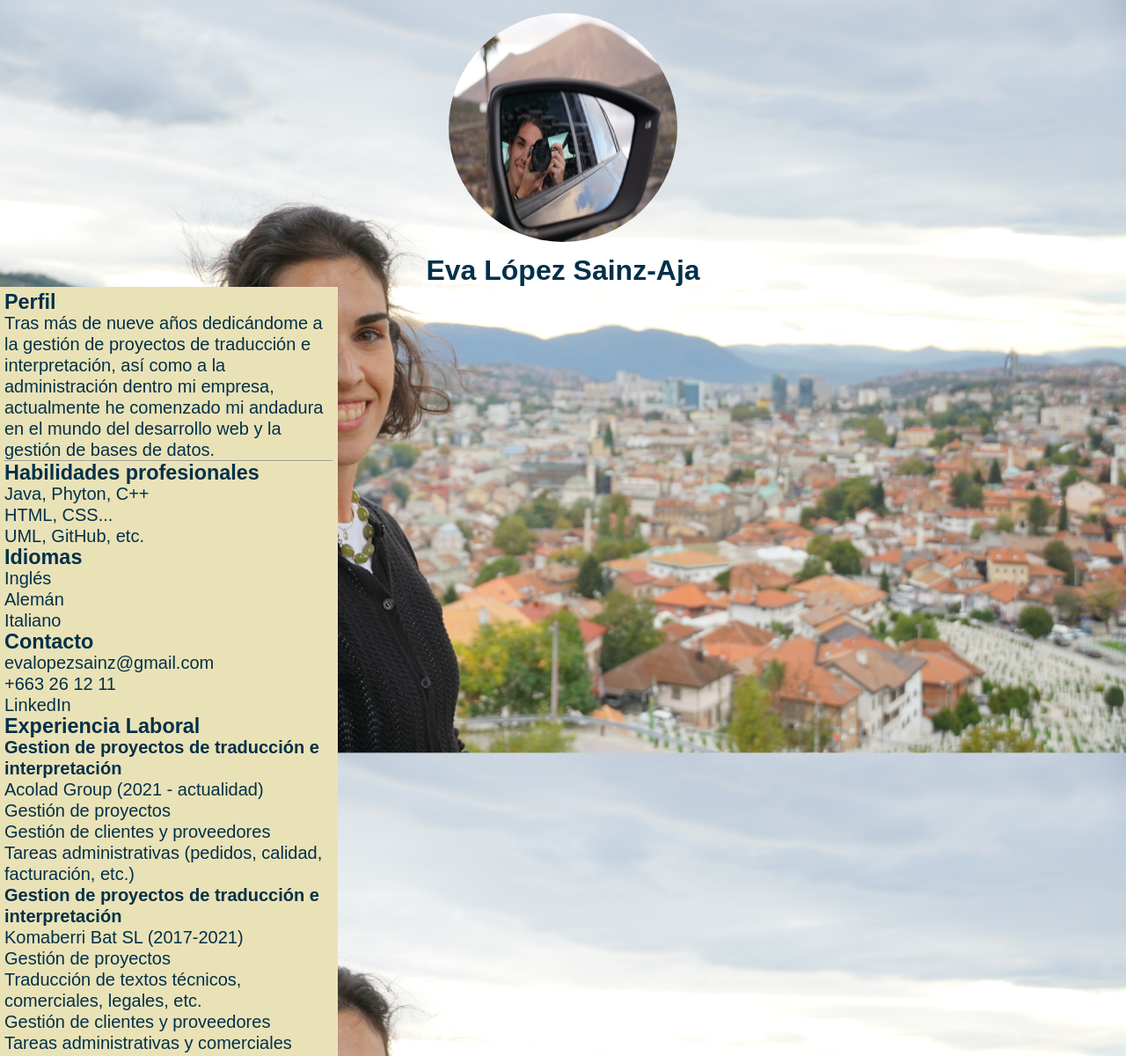
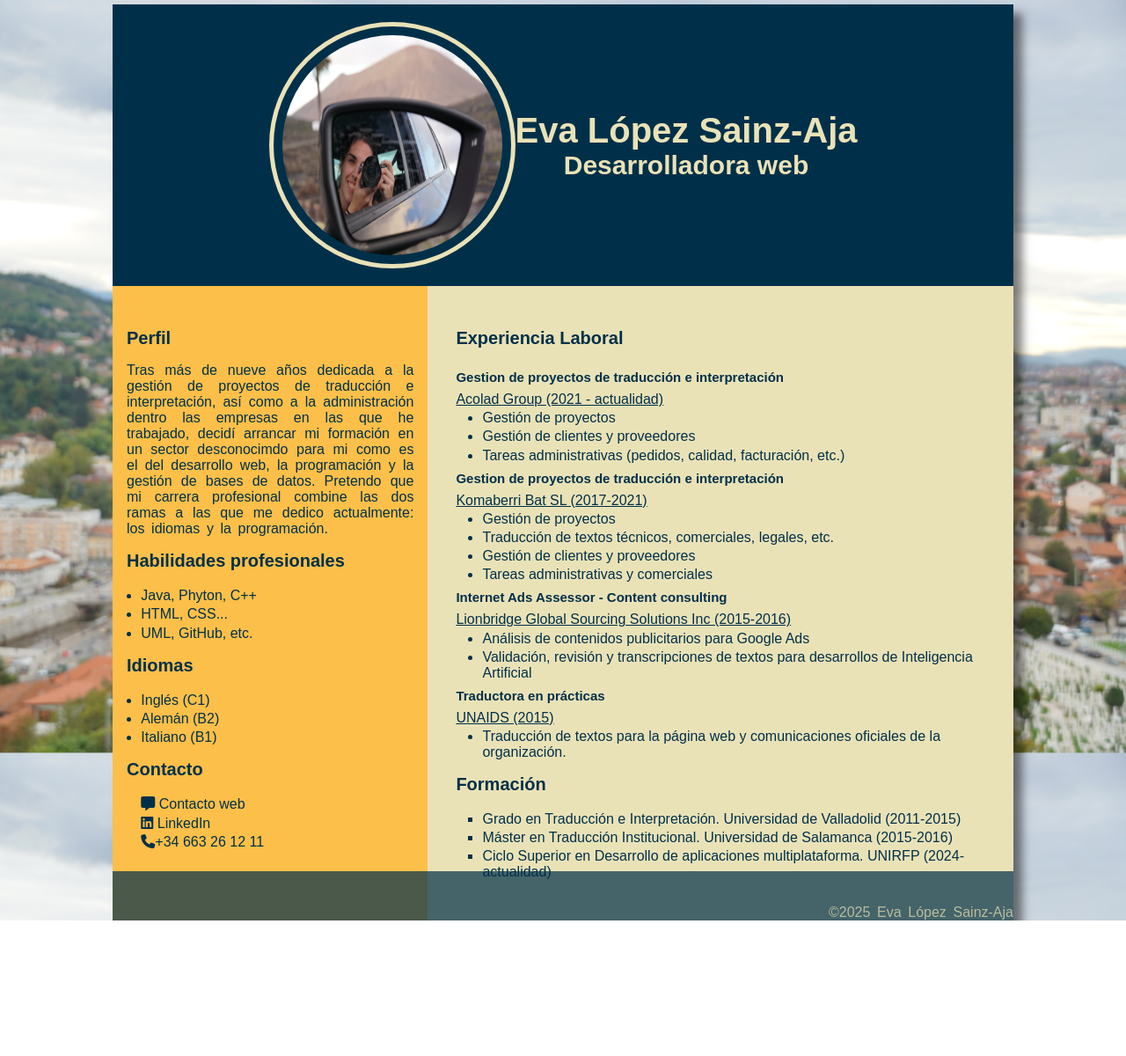
Before and after one commit to evals7/LMS_actividad_4_landing_page_personal, a plain HTML site: page cv.html in a window 1280 px wide. Shown: the top 1200 px of the page at 88% size. After the commit the page ends 1046 px from the top, so only its background shows below. Drawn offline with Linux system fonts and the light colour scheme.

Commit message:
layout final del CV

```diff
--- a/cv.html
+++ b/cv.html
@@ -8,26 +8,28 @@
     <title>CV</title>
 </head>
 <body>
-    <div>
+    <div class="cv">
         <div class="cabecera-cv">
             <div class="foto-perfil-cv">
                 <img src="img/foto_perfil.JPG" alt="foto_perfil">
             </div>
-            <div>
+            <div class="nombre-cv">
                <h1>Eva López Sainz-Aja</h1>
+               <h2>Desarrolladora web</h2>
             </div>
         </div>
 
         <div class="contenido-cv">
-            <section>
+            <section class="perfil-cv">
                 <!--Carta de Presentación-->
                 <h3>Perfil</h3>
-                    <p class="presentación-cv">
-                        Tras más de nueve años dedicándome a la gestión de proyectos de traducción e
-                        interpretación, así como a la administración dentro mi empresa, actualmente he comenzado mi andadura en el mundo
-                        del desarrollo web y la gestión de bases de datos.
+                    <p>
+                        Tras más de nueve años dedicada a la gestión de proyectos de traducción e
+                        interpretación, así como a la administración dentro las empresas en las que he trabajado,
+                        decidí arrancar mi formación en un sector desconocimdo para mi como es el
+                        del desarrollo web, la programación y la gestión de bases de datos. Pretendo que mi carrera profesional
+                        combine las dos ramas a las que me dedico actualmente: los idiomas y la programación.
                     </p>
-                <hr>
                 <!--Habilidades-->
                 <h3>Habilidades profesionales</h3>
                     <div>
@@ -40,26 +42,26 @@
                 <h3>Idiomas</h3>
                     <div>
                         <ul>
-                            <li>Inglés</li>
-                            <li>Alemán</li>
-                            <li>Italiano</li>
+                            <li>Inglés (C1)</li>
+                            <li>Alemán (B2)</li>
+                            <li>Italiano (B1)</li>
                         </ul>
                     </div>
                 <h3>Contacto</h3>
-                    <div>
+                    <div class="contacto-cv">
                         <ul>
-                            <li>evalopezsainz@gmail.com</li>
-                            <li>+663 26 12 11</li>
-                            <li>LinkedIn</li>
+                            <li><a href="formulario.html" target="_blank"><i class="fa-solid fa-message"></i> Contacto web</a></li>
+                            <li><a href="https://www.linkedin.com/in/evalopezsainz?utm_source=share&utm_campaign=share_via&utm_content=profile&utm_medium=android_app " target="_blank"><i class="fa-brands fa-linkedin"></i> LinkedIn</a></li>
+                            <li><i class="fa-solid fa-phone"></i>+34 663 26 12 11</li>
                         </ul>
                     </div>
             </section>
             <!--Experiencia laboral-->
-            <section>
+            <section class="experiencia-cv">
                 <h3>Experiencia Laboral</h3>
                 <div>
                     <h4>Gestion de proyectos de traducción e interpretación</h4>
-                    <div>Acolad Group (2021 - actualidad)</div>
+                    <div class="empresas-cv"><a href="https://www.acolad.com/es.html">Acolad Group (2021 - actualidad)</a></div>
                     <div>
                         <ul>
                             <li>Gestión de proyectos</li>
@@ -68,7 +70,7 @@
                         </ul>
                     </div>
                     <h4>Gestion de proyectos de traducción e interpretación</h4>
-                    <div>Komaberri Bat SL (2017-2021)</div>
+                    <div class="empresas-cv"><a href="https://www.komaberribat.com/">Komaberri Bat SL (2017-2021)</a></div>
                     <div>
                         <ul>
                             <li>Gestión de proyectos</li>
@@ -78,7 +80,7 @@
                         </ul>
                     </div>
                     <h4>Internet Ads Assessor - Content consulting</h4>
-                    <div>Lionbridge Global Sourcing Solutions Inc (2015-2016)</div>
+                    <div class="empresas-cv"><a href="https://www.lionbridge.com/es/">Lionbridge Global Sourcing Solutions Inc (2015-2016)</a></div>
                     <div>
                         <ul>
                             <li>Análisis de contenidos publicitarios para Google Ads</li>
@@ -87,7 +89,7 @@
                         </ul>
                     </div>
                     <h4>Traductora en prácticas</h4>
-                    <div>UNAIDS (2015)</div>
+                    <div class="empresas-cv"><a href="https://www.unaids.org/en">UNAIDS (2015)</a></div>
                     <div>
                         <ul>
                             <li>Traducción de textos para la página web y comunicaciones oficiales
@@ -96,24 +98,26 @@
                         </ul>
                     </div>
                 </div>
-            </section>
-            <!--Formación-->
-            <section>
-                <h3>Experiencia Laboral</h3>
-                <div>
+                <!--Formación-->
+                <h3>Formación</h3>
+                <div class="formacion-cv">
                     <ul>
                         <li>Grado en Traducción e Interpretación. Universidad de Valladolid
-                            2011-2015</li>
+                            (2011-2015)</li>
                         <li>Máster en Traducción Institucional. Universidad de Salamanca
-                            2015-2016</li>
+                            (2015-2016)</li>
                         <li>Ciclo Superior en Desarrollo de aplicaciones multiplataforma. UNIRFP
-                            2024-actualidad
+                            (2024-actualidad)
                         </li>
                     </ul>
                 </div>
             </section>
         </div>
-
+        <footer>
+            <div class="footer-cv">
+                <p>&copy;2025 Eva López Sainz-Aja</p>
+            </div>
+        </footer>
     </div>
 
 </body>
--- a/style.css
+++ b/style.css
@@ -134,7 +134,6 @@ main{
     color: var(--color5);
 }
 footer{
-    position: absolute;
     bottom: 0;
     width: 100%;
     background-color: var(--color1);
@@ -143,6 +142,7 @@ footer{
     display: flex;
     justify-content: right;
     height: 7vh;
+    position: absolute;
 }
 .copyright{
     padding-top: 7px;
@@ -176,31 +176,116 @@ label{
 }
 
 /******Curriculum Vitae********/
-/*Nombre y foto*/
+.cv{
+    background-image: url(./img/fondo.jpg);
+    box-shadow: 10px 10px 10px rgba(0, 0, 0, 0.5);
+    width: 80%;
+    margin: 0 auto;
+    position: relative;
+}
+
+/*Nombre y foto -- Parte superior*/
 .cabecera-cv{
     position: relative;
     color: var(--color1);
     text-align: center;
     margin-top: 5px;
+    font-size: 20px;
+    display: flex;
+    align-items: center;
+    justify-content: center;
+    background-color: var(--color1);
+    padding: 20px;
 }
+
 .foto-perfil-cv img{
+    display: block;
     position: relative;
     align-items: center;
-    padding: 10px 10px 10px 10px;
+    padding: 10px;
     height: 280px;
     width: 280px;
     border-radius: 50%;
+    border: 5px solid var(--color5);
 }
 
-/*Presentación y habilidades*/
+.nombre-cv{
+    color: var(--color5);
+}
 .contenido-cv{
+    display: flex;
+    width: 100%;
+}
+/*Perfil y presentacion --margen izquierda*/
+.perfil-cv{
+    display: inline-block;
+    padding: 2rem 1rem 5rem 1rem;
+    width: 35%;
+    background-color: var(--color4);
+    color: var(--color1);
+}
+
+/*Experiencia y formación - parte derecha*/
+.experiencia-cv{
+    display: inline-block;
+    padding: 2rem;
+    width: 65%;
+    color: var(--color1);
+    background-color: var(--color5);
+}
+
+/*Formato del texto*/
+h3{
+    padding-top: 1rem;
+    padding-bottom: 1rem;
     font-size: 20px;
+    font-style: bold;
+}
+p{
+    text-align: justify;
+    word-spacing: 0.2rem;
+}
+.contenido-cv ul{
+    margin-left: 5%;
+  }
+  .contenido-cv ul li{
+    list-style-type: disc;
+    padding-top: 0.2rem;
+  }
+
+.contacto-cv ul li{
+    list-style-type: none;
+
+}
+.contacto-cv ul li a{
     color: var(--color1);
-    background: var(--color5);
-    padding: 5px;
-    width: 30%;
-    height: 100%;
-    text-align: left;
-    line-height: 1.5rem;
 }
-/*Experiencia laboral y formación*/
+.contacto-cv ul li a:hover{
+    color: var(--color3)
+}
+
+ h4{
+    padding-top: 0.5rem;
+    padding-bottom: 0.5rem;
+    font-size: 15px;
+
+}
+.formacion-cv ul li{
+    list-style-type: square;
+}
+.empresas-cv a{
+    color: var(--color1);
+    text-decoration: underline;
+}
+.footer-cv{
+    bottom: 0;
+    width: 100%;
+    background-color: var(--color1);
+    color: var(--color5);
+    opacity: 70%;
+    display: flex;
+    justify-content: right;
+    align-items: end;
+    height: 7vh;
+    position: relative;
+}
```
